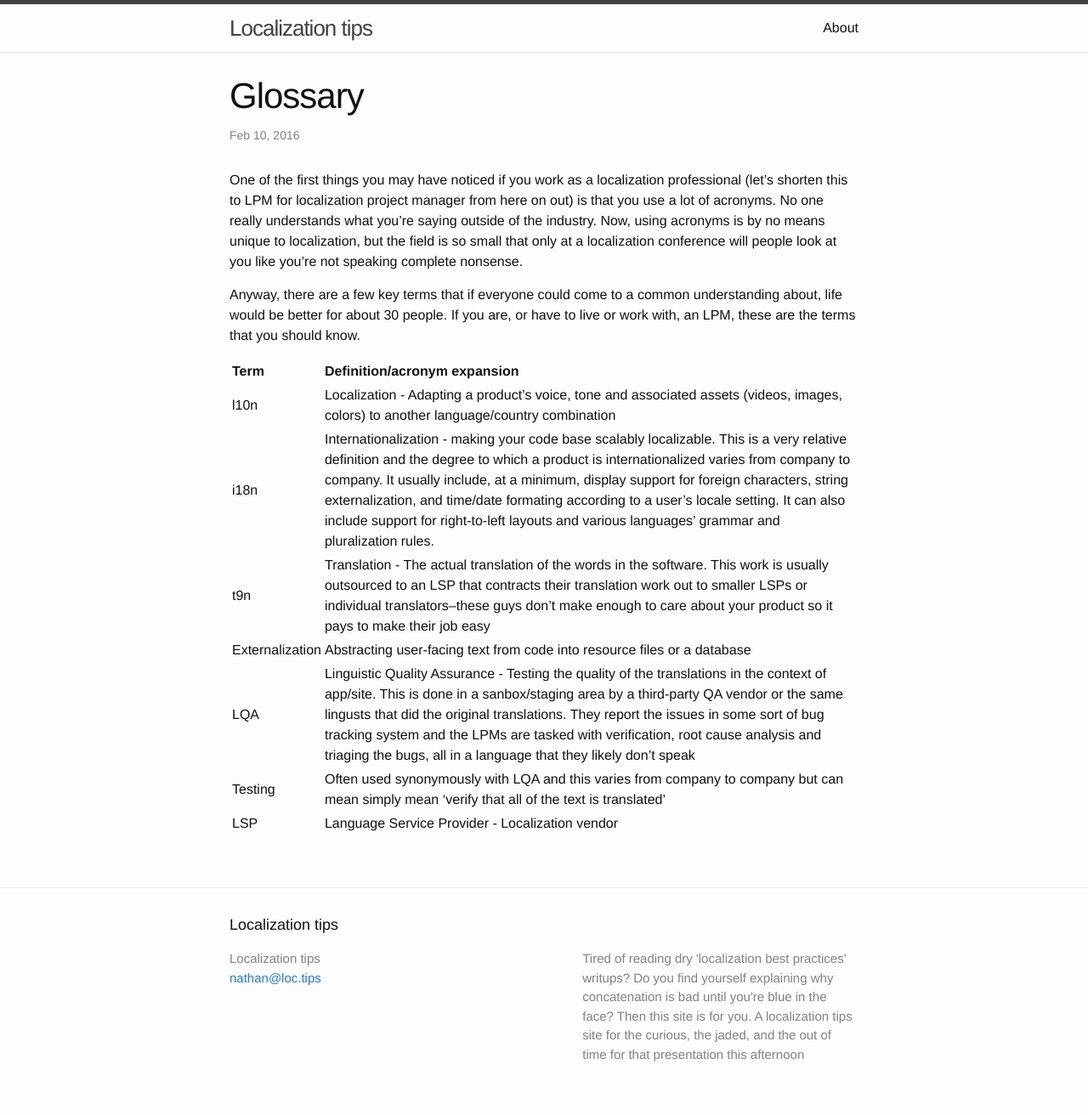
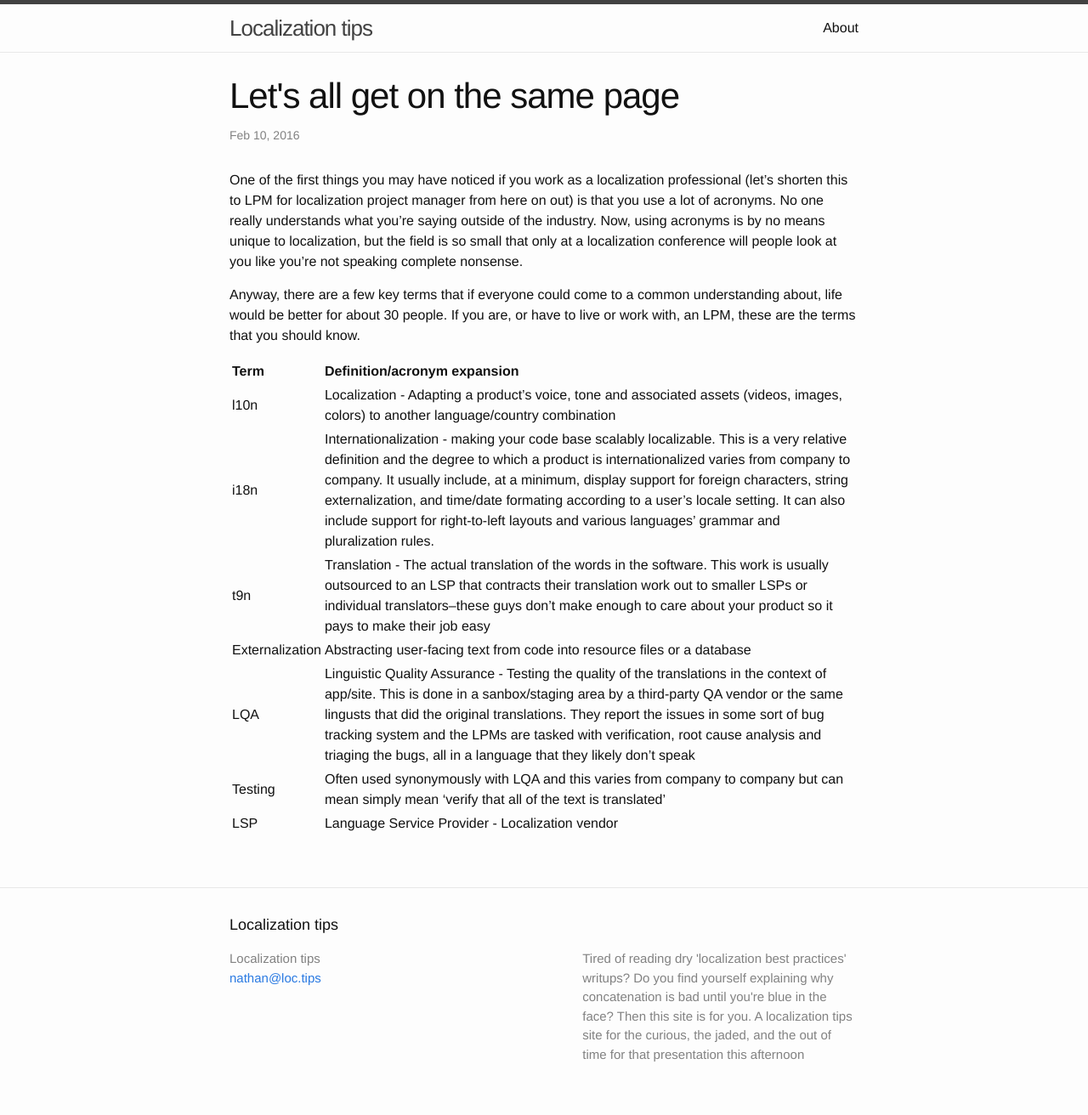
Before and after one commit to LocalizationTips/nsuitter.github.io, a Jekyll site: the page built from _posts/2016-02-09-glossary-of-localization-terms.markdown, in a window 1280 px wide. Shown: the whole page at 85% size. Built offline with Jekyll 4.4.1, drawn with Linux system fonts in a browser that asks for light colours.

Commit message:
Editing title and permalink of Glossary post

```diff
--- a/_posts/2016-02-09-glossary-of-localization-terms.markdown
+++ b/_posts/2016-02-09-glossary-of-localization-terms.markdown
@@ -1,6 +1,6 @@
 ---
 layout: post
-title:  "Glossary"
+title:  "Let's all get on the same page"
 date:   2016-02-09 17:06:41 -0800
 ---
 
```
